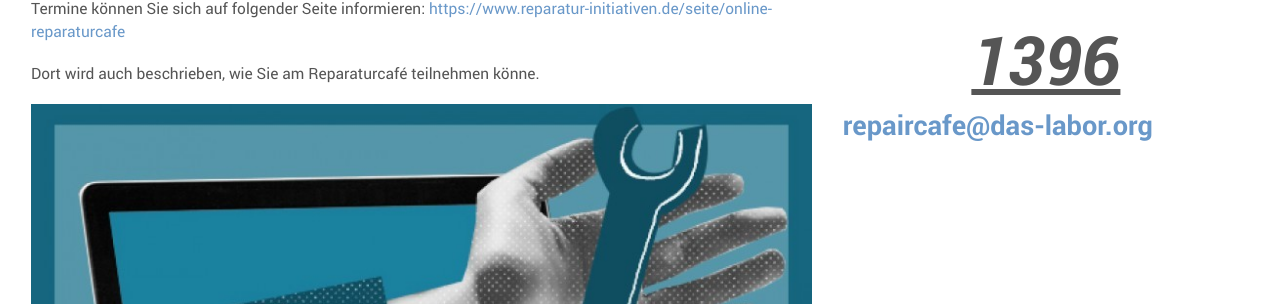
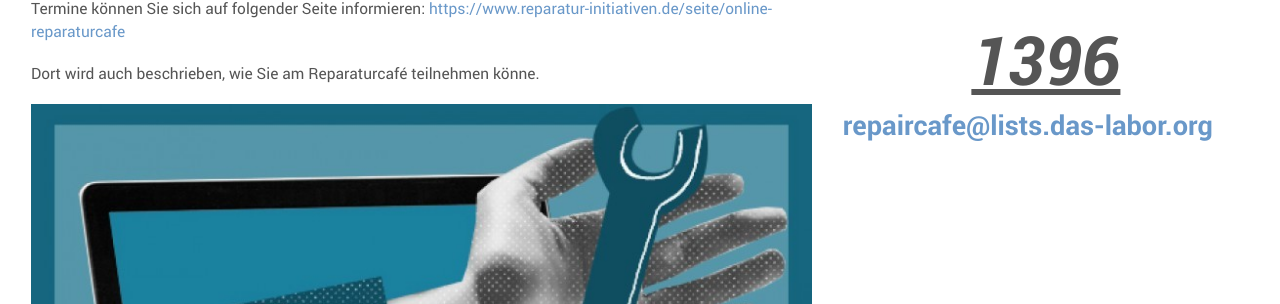
Before and after one commit to das-labor/repaircafe-bochum.de, a Jekyll site: the page built from index.html, in a window 1280 px wide. Shown: the part 622-926 px from the top of the page. Built offline with Jekyll 4.4.1, drawn with Linux system fonts in a browser that asks for light colours; the list of posts is cut into pages by our own code; a file with an impossible date is left out.

Commit message:
update mailing list address

```diff
--- a/_includes/sidebar.html
+++ b/_includes/sidebar.html
@@ -23,5 +23,5 @@
 
 
 <div class="repaircounter">Reparaturversuche: <a href="{{ site.url }}/reparaturen.html"><em>{{ site.data.reparaturen | size }}</em></a></div>
-	<h2><a href='mailto:repaircafe@das-labor.org'>repaircafe@das-labor.org</a></h2>
+	<h2><a href='mailto:repaircafe@das-labor.org'>repaircafe@lists.das-labor.org</a></h2>
 </div>
```
